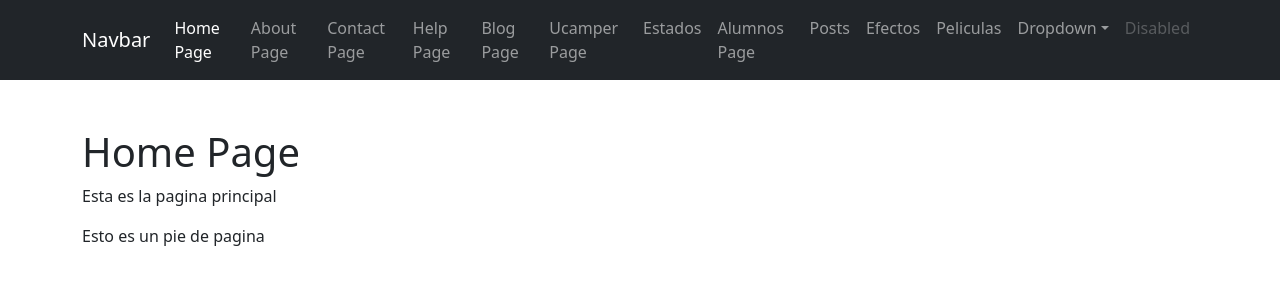
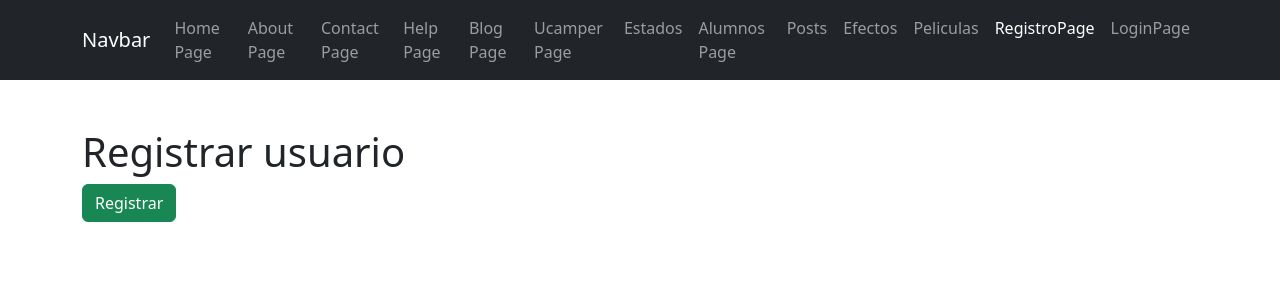
Before and after one commit to ArticislandOfficial/1.demo-app, a React (Create React App) app: page /registrar-usuario in a window 1280 px wide. Before the commit this address led to /. Shown: the top 300 px of the page. Built offline with nearby package versions, Linux system fonts and the light colour scheme.

Commit message:
ejercicio de autentificacion

```diff
--- a/src/components/NavBar.jsx
+++ b/src/components/NavBar.jsx
@@ -150,7 +150,29 @@
                 Peliculas
               </NavLink>
             </li>
-            <li className="nav-item dropdown">
+            <li className="nav-item">
+              <NavLink
+                to="/registrar-usuario"
+                aria-current="page"
+                className={({ isActive }) =>
+                  isActive ? "nav-link active" : "nav-link"
+                }
+              >
+                RegistroPage
+              </NavLink>
+            </li>
+            <li className="nav-item">
+              <NavLink
+                to="/login"
+                aria-current="page"
+                className={({ isActive }) =>
+                  isActive ? "nav-link active" : "nav-link"
+                }
+              >
+                LoginPage
+              </NavLink>
+            </li>
+            {/*<li className="nav-item dropdown">
               <a
                 className="nav-link dropdown-toggle"
                 href="/"
@@ -161,7 +183,7 @@
               >
                 Dropdown
               </a>
-              <ul className="dropdown-menu" aria-labelledby="navbarDropdown">
+               <ul className="dropdown-menu" aria-labelledby="navbarDropdown">
                 <li>
                   <a className="dropdown-item" href="/">
                     Action
@@ -186,7 +208,7 @@
               <a className="nav-link disabled" href="/">
                 Disabled
               </a>
-            </li>
+            </li> */}
           </ul>
         </div>
       </div>
--- /dev/null
+++ b/src/pages/LoginPage.jsx
@@ -0,0 +1,35 @@
+import React from 'react'
+import { getAuth, signInWithEmailAndPassword } from "firebase/auth";
+const LoginPage = () => {
+    const login = async () => {
+      try {
+        const auth = getAuth();
+        const resp = await signInWithEmailAndPassword(
+          auth,
+          "cesar@correo.com",
+          "jesus123"
+        );
+
+        console.log(resp);
+      } catch (error) {
+        console.log(error.message);
+      }
+    };
+
+  return (
+    <>
+      <header>
+        <h1>Login</h1>
+      </header>
+      <main>
+        <article>
+          <button type="button" className="btn btn-success" onClick = { login } >
+            Iniciar sesion
+          </button>
+        </article>
+      </main>
+    </>
+  );
+};
+//
+export default LoginPage
--- /dev/null
+++ b/src/pages/RegistrarUsuario.jsx
@@ -0,0 +1,42 @@
+import React from 'react'
+import { getAuth, createUserWithEmailAndPassword } from "firebase/auth";
+
+const RegistrarUsuario = () => {
+const crearUsuario = async () => {
+  try {
+    const auth = getAuth();
+    const resp = await createUserWithEmailAndPassword(
+      auth,
+      "cesar@correo.com",
+      "jesus123"
+    );
+
+    console.log(resp);
+  } catch (error) {
+    console.log(error.message);
+  }
+};
+
+
+
+  return (
+    <>
+      <header>
+        <h1>Registrar usuario</h1>
+      </header>
+      <main>
+        <article>
+          <button
+            type="button"
+            className="btn btn-success"
+            onClick={crearUsuario}
+          >
+            Registrar
+          </button>
+        </article>
+      </main>
+    </>
+  );
+}
+//  onClick = { crearUsuario };
+export default RegistrarUsuario
--- a/src/routers/AppRouter.jsx
+++ b/src/routers/AppRouter.jsx
@@ -21,6 +21,8 @@
 import PostPage from "../pages/PostPage";
 import PeliculasPages from "../pages/PeliculasPages";
 import PeliculaPage from "../pages/PeliculaPage";
+import RegistrarUsuario from "../pages/RegistrarUsuario";
+import LoginPage from "../pages/LoginPage";
 
 const AppRouter = () => {
   return (
@@ -54,6 +56,8 @@
           <Route path="/efectos" element={<EffectosPage />} />
           <Route path="/peliculas" element={<PeliculasPages />} />
           <Route path="/pelicula/:id_pelicula" element={<PeliculaPage />} />
+          <Route path="/registrar-usuario" element={<RegistrarUsuario />} />
+          <Route path="/login" element={<LoginPage />} />
 
           <Route path="*" element={<Navigate to="/" />} />
         </Routes>
```
